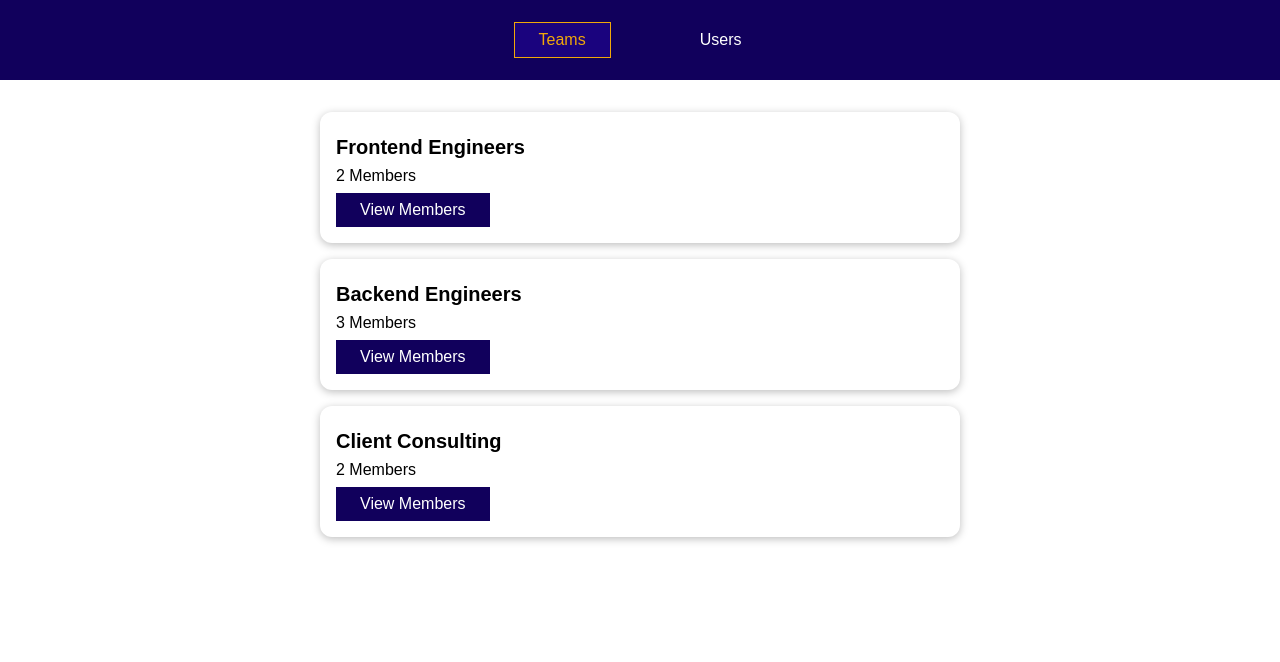
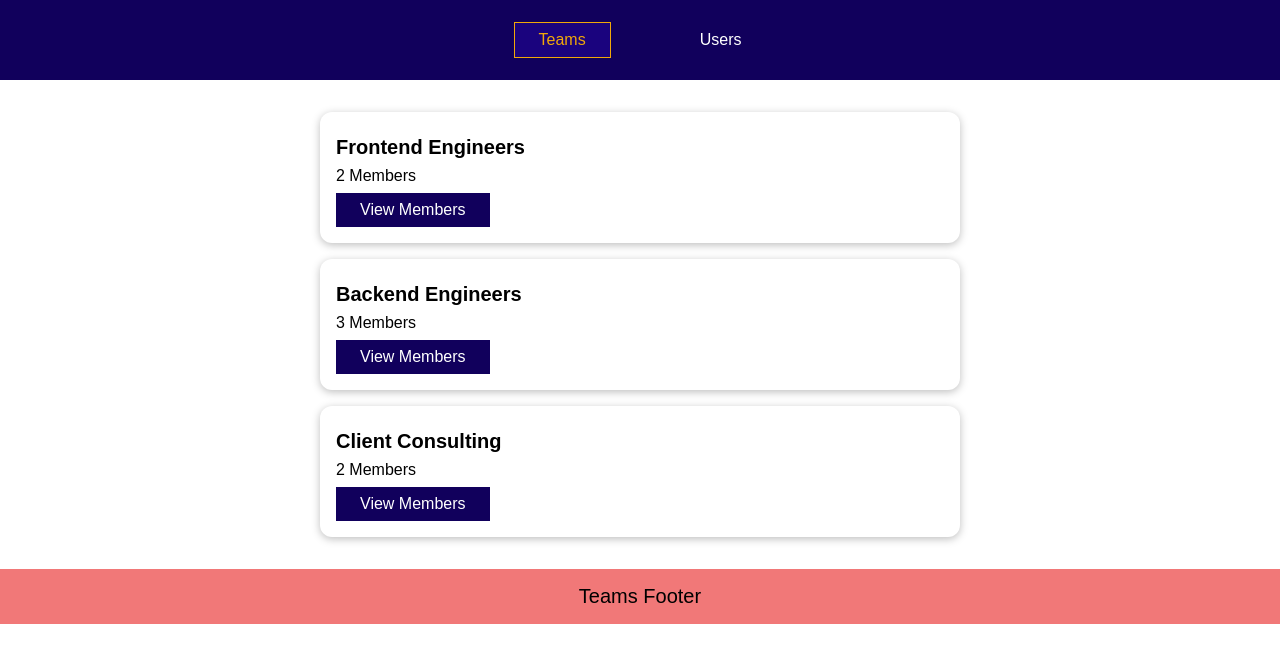
Before and after one commit to noshoesplease/udemy-vue-the-complete-guide, a Vue app in the folder routing/: page /teams in a window 1280 px wide. Shown: the top 662 px of the page. Built offline with nearby package versions, Linux system fonts and the light colour scheme.

Commit message:
Rendering Multiple Routes with Named Router Views

```diff
--- a/routing/src/App.vue
+++ b/routing/src/App.vue
@@ -4,6 +4,9 @@
     <router-view></router-view>
     <!-- <component :is="activePage"></component> -->
   </main>
+  <footer>
+    <router-view name="footer"></router-view>
+  </footer>
 </template>
 
 <script>
--- /dev/null
+++ b/routing/src/components/teams/TeamsFooter.vue
@@ -0,0 +1,19 @@
+<template>
+  <footer><div>Teams Footer</div></footer>
+</template>
+
+<script>
+export default {};
+</script>
+
+<style scoped>
+footer {
+  margin-top: 2rem;
+  text-align: center;
+  font-size: 1.25rem;
+}
+footer div {
+  background-color: #f17878;
+  padding: 1rem;
+}
+</style>
--- /dev/null
+++ b/routing/src/components/users/UsersFooter.vue
@@ -0,0 +1,19 @@
+<template>
+  <footer><div>Users Footer</div></footer>
+</template>
+
+<script>
+export default {};
+</script>
+
+<style scoped>
+footer {
+  margin-top: 2rem;
+  text-align: center;
+  font-size: 1.25rem;
+}
+footer div {
+  background-color: #f4f4f4;
+  padding: 1rem;
+}
+</style>
--- a/routing/src/main.js
+++ b/routing/src/main.js
@@ -4,6 +4,9 @@
 import UsersList from "./components/users/UsersList.vue";
 import TeamMembers from "./components/teams/TeamMembers.vue";
 import TheNotFound from "./components/not-found/TheNotFound.vue";
+import TeamsFooter from "./components/teams/TeamsFooter.vue";
+import UsersFooter from "./components/users/UsersFooter.vue";
+
 import App from "./App.vue";
 
 const router = createRouter({
@@ -13,10 +16,16 @@
     {
       name: "team",
       path: "/teams",
-      component: TeamsList,
+      components: {
+        default: TeamsList,
+        footer: TeamsFooter,
+      },
       children: [{ name:"team-members", path: ":teamId", component: TeamMembers, props: true }],
     },
-    { path: "/users", component: UsersList },
+    { path: "/users", components: {
+      default: UsersList,
+      footer: UsersFooter,
+    } },
     { path: "/:notFound(.*)", component: TheNotFound },
   ],
   linkActiveClass: "custom-class",
```
